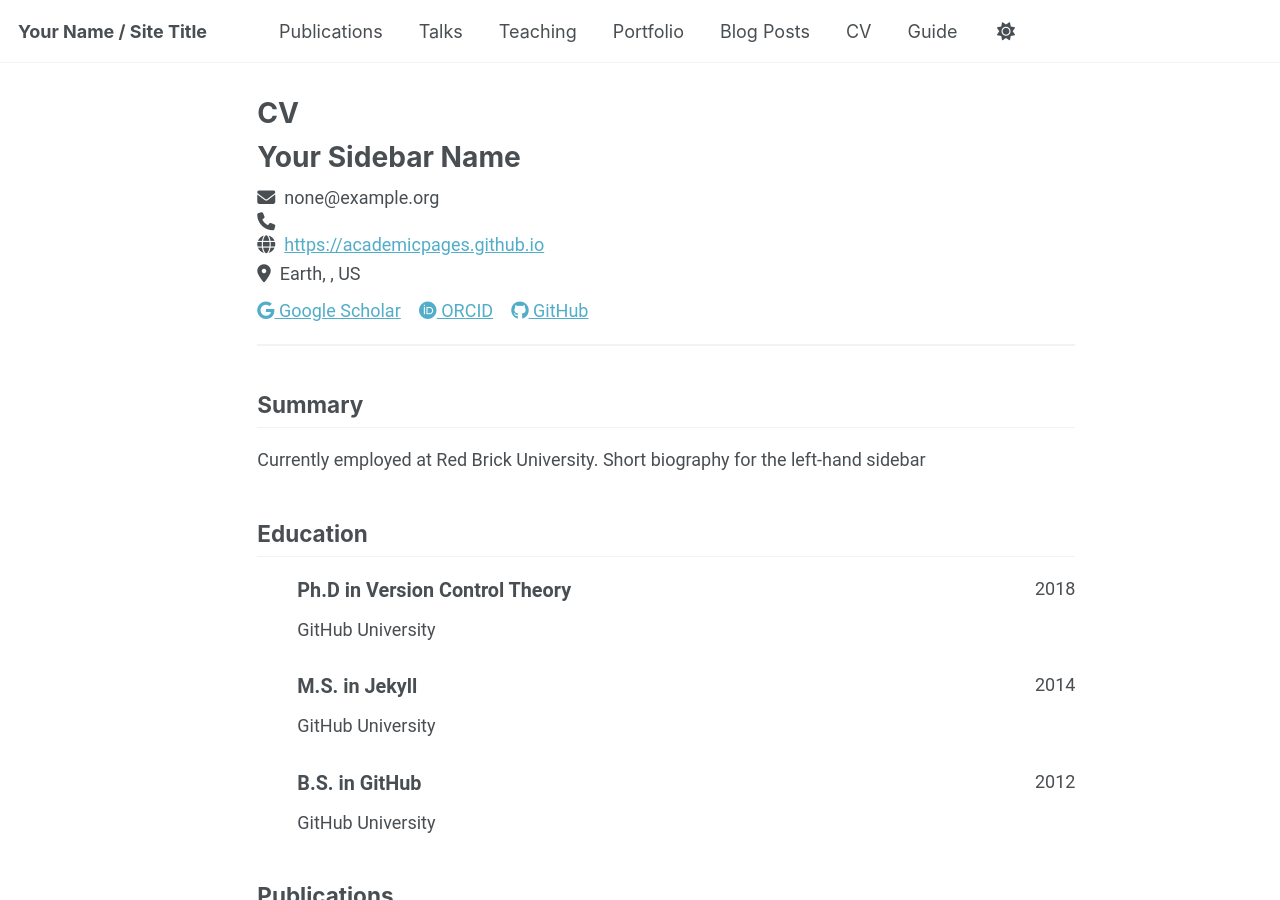
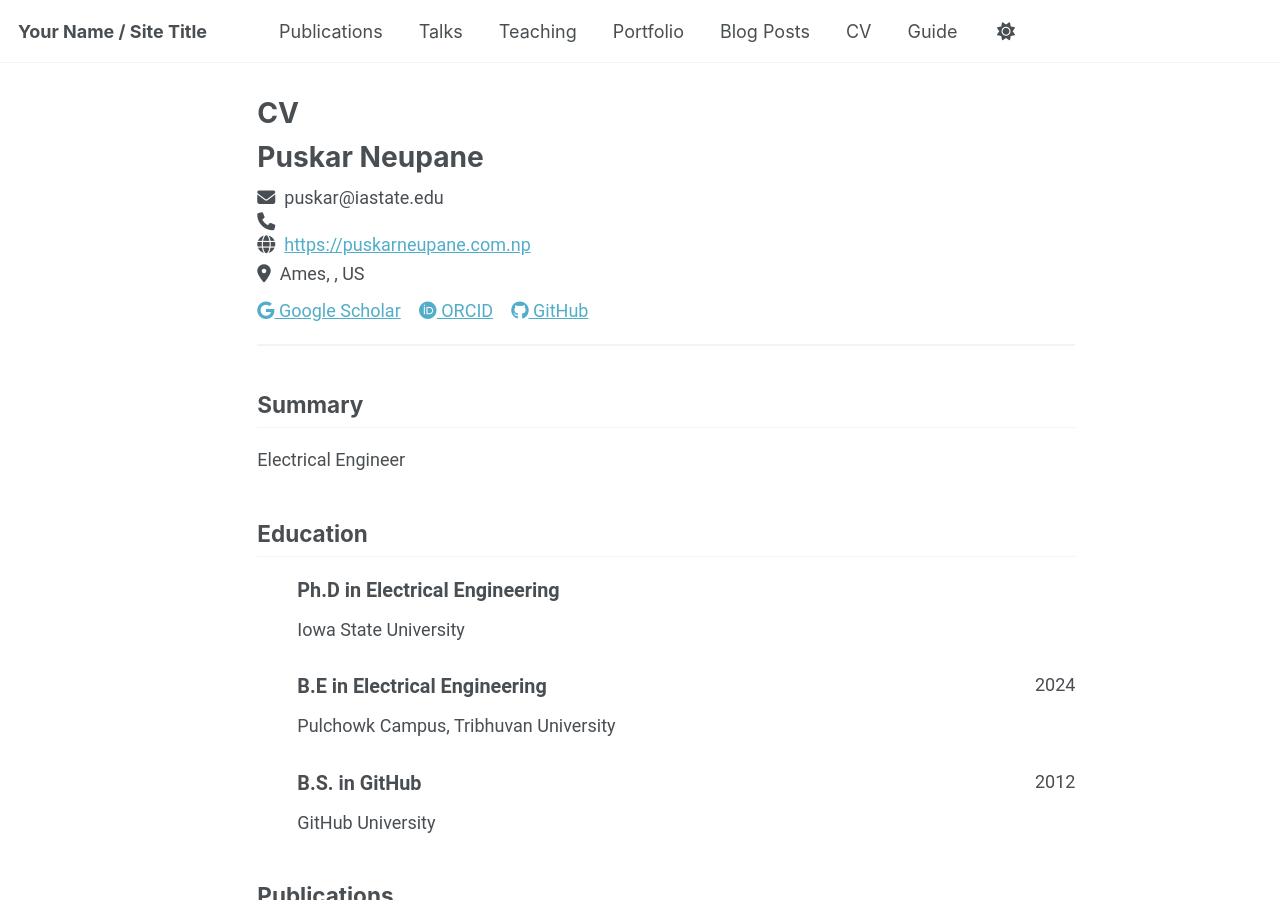
Before and after one commit to Puskar-Neupane/website, a Jekyll site: the page built from _pages/cv-json.md, in a window 1280 px wide and 900 px high. Built offline with Jekyll 4.4.1, drawn with Linux system fonts in a browser that asks for light colours; a script bundle is joined from its source files by our own code; library files that are not in the unit come from our copies.

Commit message:
Update cv.json

```diff
--- a/_data/cv.json
+++ b/_data/cv.json
@@ -1,14 +1,14 @@
 {
   "basics": {
-    "name": "Your Sidebar Name",
-    "email": "none@example.org",
+    "name": "Puskar Neupane",
+    "email": "puskar@iastate.edu",
     "phone": "",
-    "website": "https://academicpages.github.io",
-    "summary": "Currently employed at Red Brick University. Short biography for the left-hand sidebar",
+    "website": "https://puskarneupane.com.np",
+    "summary": "Electrical Engineer ",
     "location": {
       "address": "",
       "postalCode": "",
-      "city": "Earth",
+      "city": "Ames",
       "countryCode": "US",
       "region": ""
     },
@@ -16,7 +16,7 @@
       {
         "network": "Google Scholar",
         "username": "",
-        "url": "https://scholar.google.com/citations?user=PS_CX0AAAAAJ"
+        "url": "https://scholar.google.com/citations?user=5ARA3KYAAAAJ&hl=en"
       },
       {
         "network": "ORCID",
@@ -33,20 +33,20 @@
   "work": [],
   "education": [
     {
-      "institution": "GitHub University",
-      "area": "Ph.D in Version Control Theory",
+      "institution": "Iowa State University",
+      "area": "Ph.D in Electrical Engineering",
       "studyType": "",
-      "startDate": "",
-      "endDate": "2018",
+      "startDate": "2025",
+      "endDate": "",
       "gpa": null,
       "courses": []
     },
     {
-      "institution": "GitHub University",
-      "area": "M.S. in Jekyll",
+      "institution": "Pulchowk Campus, Tribhuvan University",
+      "area": "B.E in Electrical Engineering",
       "studyType": "",
-      "startDate": "",
-      "endDate": "2014",
+      "startDate": "2019",
+      "endDate": "2024",
       "gpa": null,
       "courses": []
     },
```
